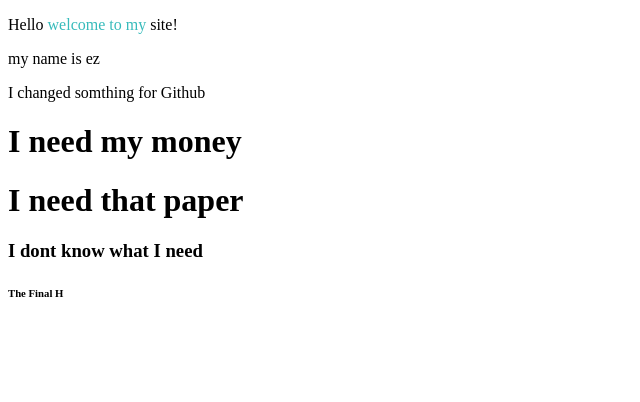
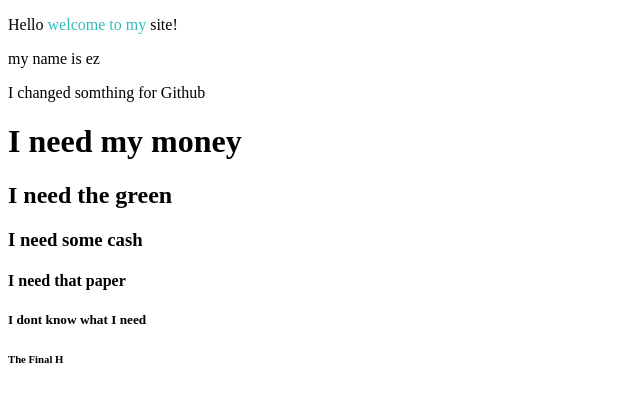
Before and after one commit to ezraadmasum-hub/First-Project, a plain HTML site: page index.html in a window 1280 px wide. Shown: the whole page, without its empty margins (0-640 px from the left). Drawn offline with Linux system fonts and the light colour scheme.

Commit message:
tested h 1-6

```diff
--- a/index.html
+++ b/index.html
@@ -13,9 +13,12 @@
 <p>I changed somthing for Github </p>
 
 <h1>I need my money</h1>
-<h1>I need that paper</h1>
-<H3>I dont know what I need</H3>
+<h2>I need the green</h2>
+<h3>I need some cash<h3>
+<h4>I need that paper</h4>
+<H5>I dont know what I need</H5>
 <H6>The Final H</H6>
+
 
 
 
```
